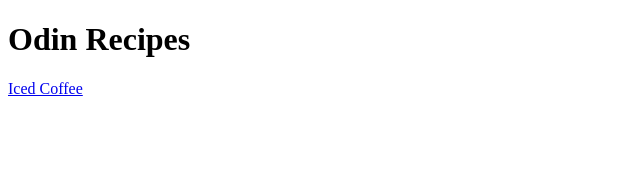
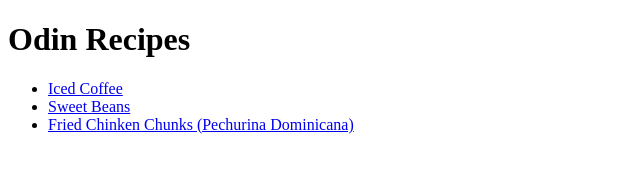
Before and after one commit to orlando-ro/odin-recipes, a plain HTML site: page index.html in a window 1280 px wide. Shown: the whole page, without its empty margins (0-640 px from the left). Drawn offline with Linux system fonts and the light colour scheme.

Commit message:
Add links to recipes pages

```diff
--- a/index.html
+++ b/index.html
@@ -7,6 +7,12 @@
 </head>
 <body>
     <h1>Odin Recipes</h1>
-    <a href="./recipes/ice-coffee.html">Iced Coffee</a>
+   <ul>
+    <li> <a href="./recipes/ice-coffee.html">Iced Coffee</a></li>
+    <li><a href="./recipes/sweet-beans.html">Sweet Beans</a></li>
+    <li> <a href="./recipes/pechurina.html">Fried Chinken Chunks (Pechurina Dominicana)</a></li>
+   </ul>
+
+
 </body>
 </html>
```
